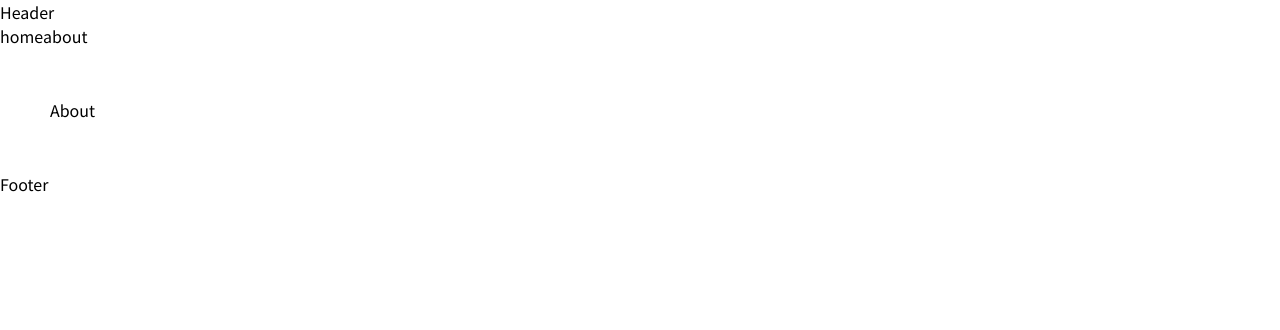
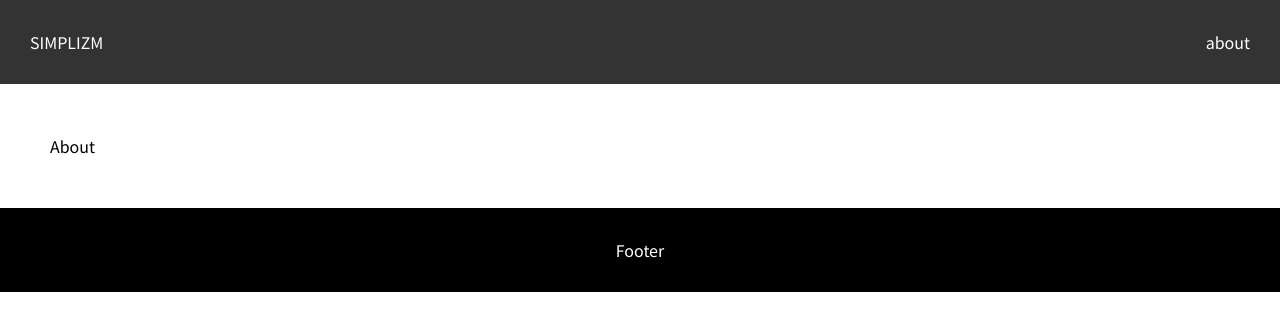
Before and after one commit to flamecommit/shinyj1991.github.io5, a React (Create React App) app: page /about in a window 1280 px wide. Shown: the top 330 px of the page. Built offline with nearby package versions, Linux system fonts and the light colour scheme.

Commit message:
feat : header, footer component 생성

```diff
--- /dev/null
+++ b/src/components/The/Footer.jsx
@@ -0,0 +1,23 @@
+import styled from "styled-components"
+
+const Wrapper = styled.footer`
+  padding: 30px;
+  background: #000;
+  color: #fff;
+
+  p {
+    text-align: center;
+  }
+`
+
+const TheFooter = () => {
+  return (
+    <>
+      <Wrapper>
+        <p>Footer</p>
+      </Wrapper>
+    </>
+  )
+}
+
+export default TheFooter
--- /dev/null
+++ b/src/components/The/Header.jsx
@@ -0,0 +1,29 @@
+import styled from "styled-components"
+import { Link } from "react-router-dom"
+
+const Wrapper = styled.header`
+  display: flex;
+  justify-content: space-between;
+  padding: 30px;
+  background: #333;
+  color: #fff;
+`
+
+const TheHeader = () => {
+  return (
+    <>
+      <Wrapper>
+        <h1><Link to="/">SIMPLIZM</Link></h1>
+        <nav className="gnb">
+          <ul>
+            <li>
+              <Link to="/about">about</Link>
+            </li>
+          </ul>
+        </nav>
+      </Wrapper>
+    </>
+  )
+}
+
+export default TheHeader
--- a/src/layouts/Default.jsx
+++ b/src/layouts/Default.jsx
@@ -1,7 +1,9 @@
 import styled from "styled-components";
-import { Link } from "react-router-dom"
 
 import GlobalStyles from "../components/GlobalStyles"
+
+import TheHeader from "../components/The/Header"
+import TheFooter from "../components/The/Footer"
 
 const Wrapper = styled.div`
   main {
@@ -14,19 +16,13 @@ const LayoutDefault = ({ children }) => {
     <>
       <GlobalStyles />
       <Wrapper>
-        <header>
-          <h1>Header</h1>
-          <Link to="/">home</Link>
-          <Link to="/about">about</Link>
-        </header>
+        <TheHeader />
 
         <main>
           {children}
         </main>
 
-        <footer>
-          <p>Footer</p>
-        </footer>
+        <TheFooter />
       </Wrapper>
     </>
   )
```
